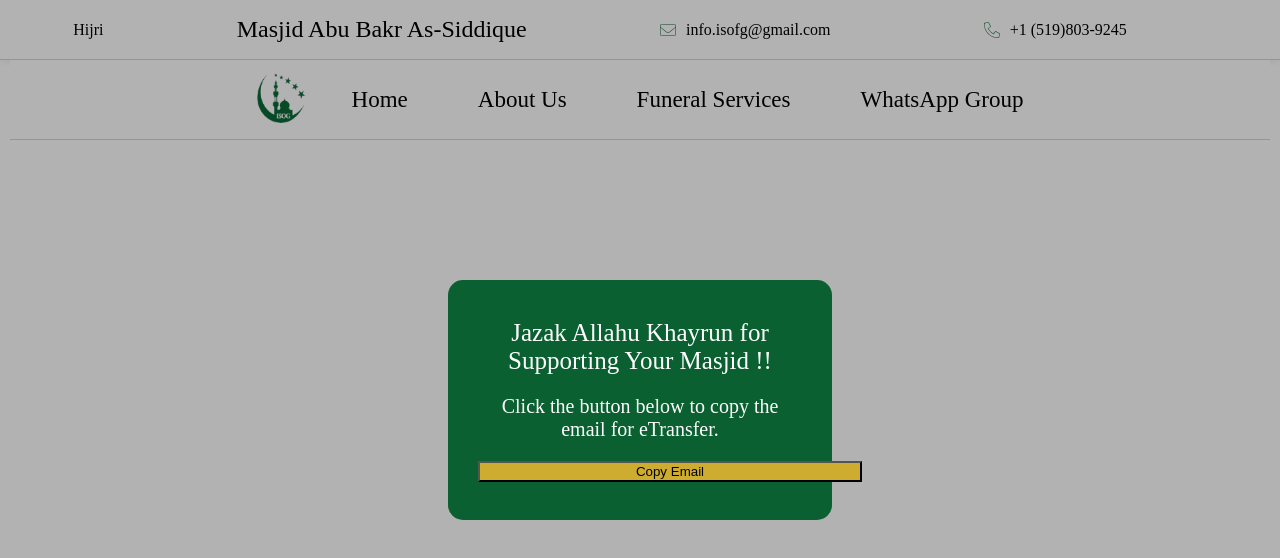
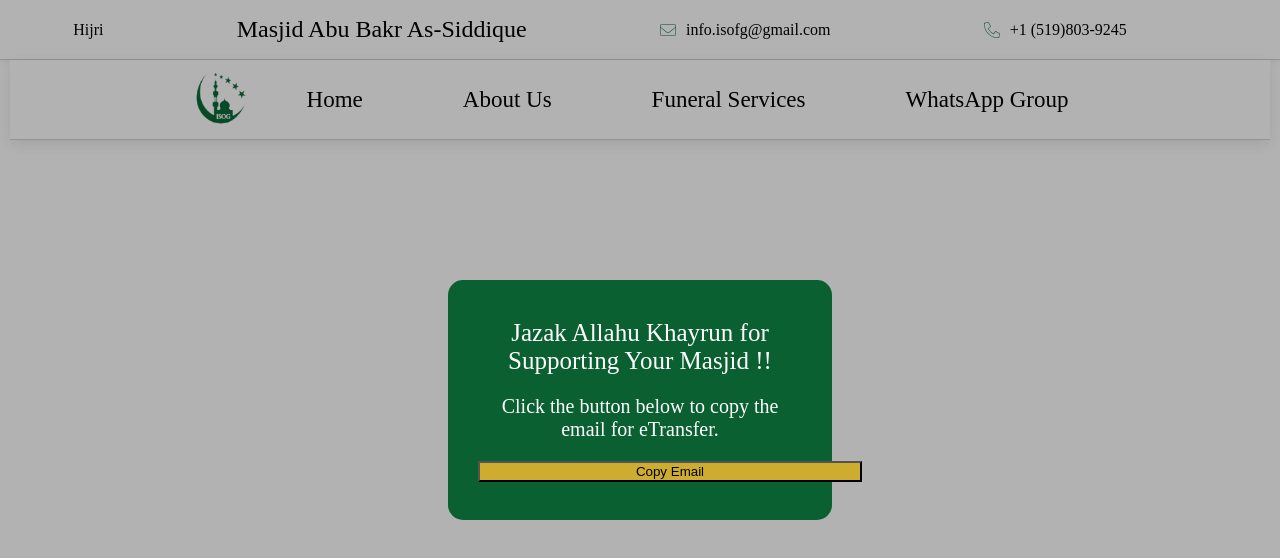
Before and after one commit to Abdull118/ISOG-Website, a React (Create React App) app: page /eTransfer in a window 1280 px wide. Shown: the top 558 px of the page. Built offline with nearby package versions, Linux system fonts and the light colour scheme; no server answers.

Commit message:
navbar updates

```diff
--- a/src/components/NavBar/NavBar.css
+++ b/src/components/NavBar/NavBar.css
@@ -8,7 +8,53 @@
       opacity: 1;
       transform: translateY(0);
     }
-  }
+}
+
+@keyframes slideInFromRight {
+    0% {
+        opacity: 0;
+        transform: translateX(100%);
+    }
+    100% {
+        opacity: 1;
+        transform: translateX(0);
+    }
+}
+
+@keyframes pulse {
+    0% {
+        transform: scale(1);
+    }
+    50% {
+        transform: scale(1.05);
+    }
+    100% {
+        transform: scale(1);
+    }
+}
+
+@keyframes slideInFromTop {
+    0% {
+        opacity: 0;
+        transform: translateY(-20px);
+    }
+    100% {
+        opacity: 1;
+        transform: translateY(0);
+    }
+}
+
+@keyframes glow {
+    0% {
+        box-shadow: 0 0 5px rgba(10, 96, 48, 0.3);
+    }
+    50% {
+        box-shadow: 0 0 20px rgba(10, 96, 48, 0.6);
+    }
+    100% {
+        box-shadow: 0 0 5px rgba(10, 96, 48, 0.3);
+    }
+}
 
 .header{
     display: flex;
@@ -55,15 +101,27 @@ a{
     justify-content: center;
     margin:0 10px;
     height: 80px;
-    animation: fadeInFromBottom 1s ease forwards;
+    animation: slideInFromTop 0.8s ease forwards;
     border-bottom: 0.5px solid lightgray;
+    box-shadow: 0 4px 15px rgba(0,0,0,0.1);
+    transition: all 0.3s ease;
+}
 
+.navBarHeader:hover {
+    box-shadow: 0 6px 25px rgba(0,0,0,0.15);
 }
 
 .mosqueLogo img{
     width: 55px;
     height: 50px;
     position: relative;
+    transition: all 0.3s ease;
+    animation: pulse 2s ease-in-out infinite;
+}
+
+.mosqueLogo img:hover {
+    transform: scale(1.1) rotate(5deg);
+    filter: drop-shadow(0 4px 8px rgba(10, 96, 48, 0.3));
 }
 
 .navBarHeader ul{
@@ -78,11 +136,52 @@ a{
 
 .navBarHeader ul li{
     cursor: pointer;
+    position: relative;
+    padding: 10px 15px;
+    border-radius: 8px;
+    transition: all 0.3s ease;
+    font-weight: 500;
+    overflow: hidden;
 }
 
-.navBarHeader ul li:hover{
-    border-bottom: 3px solid rgb(10, 96, 48);
+.navBarHeader ul li::before {
+    content: '';
+    position: absolute;
+    top: 0;
+    left: -100%;
+    width: 100%;
+    height: 100%;
+    background: linear-gradient(90deg, transparent, rgba(10, 96, 48, 0.1), transparent);
+    transition: left 0.5s ease;
+}
 
+.navBarHeader ul li:hover::before {
+    left: 100%;
+}
+
+.navBarHeader ul li::after {
+    content: '';
+    position: absolute;
+    bottom: 0;
+    left: 50%;
+    width: 0;
+    height: 3px;
+    background: linear-gradient(90deg, #CDAC2F, rgb(10, 96, 48));
+    transition: all 0.3s ease;
+    transform: translateX(-50%);
+    border-radius: 2px;
+}
+
+.navBarHeader ul li:hover::after {
+    width: 100%;
+}
+
+.navBarHeader ul li:hover {
+    transform: translateY(-2px);
+    color: rgb(10, 96, 48);
+    font-weight: 600;
+    text-shadow: 0 2px 4px rgba(10, 96, 48, 0.2);
+    box-shadow: 0 4px 15px rgba(10, 96, 48, 0.15);
 }
 .mosqueName{
     font-size: 24px;
@@ -91,25 +190,48 @@ a{
 .donateBtn{
     border: 0;
     border-radius: 15px;
-    padding: 15px;
-    background-color: rgb(10, 96, 48);
-    transition: background-color 0.3s ease;
+    padding: 15px 25px;
+    background: linear-gradient(135deg, #CDAC2F, rgb(10, 96, 48));
+    transition: all 0.3s ease;
     color: white;
     display: flex;
     font-size: 20px;
     justify-content: center;
     align-items: center;
     cursor: pointer;
+    position: relative;
+    overflow: hidden;
+    font-weight: 600;
+    box-shadow: 0 4px 15px rgba(10, 96, 48, 0.3);
+}
+
+.donateBtn::before {
+    content: '';
+    position: absolute;
+    top: 0;
+    left: -100%;
+    width: 100%;
+    height: 100%;
+    background: linear-gradient(90deg, transparent, rgba(255, 255, 255, 0.2), transparent);
+    transition: left 0.5s ease;
+}
+
+.donateBtn:hover::before {
+    left: 100%;
 }
 
 .donateBtn a {
     color: white;
     text-align: center;
+    position: relative;
+    z-index: 1;
 }
 
 .donateBtn:hover{
-    background-color: #CDAC2F;
-    border-bottom: 0px !important;
+    background: linear-gradient(135deg, rgb(10, 96, 48), #CDAC2F);
+    transform: translateY(-3px) scale(1.05);
+    box-shadow: 0 8px 25px rgba(10, 96, 48, 0.4);
+    animation: glow 1.5s ease-in-out infinite;
 }
 
 
@@ -196,10 +318,12 @@ a{
         position: absolute;
         z-index: 10;
         top: 0;
-        background-color: white;
+        background: linear-gradient(135deg, white, #f8f9fa);
         right: 0;
         width: 70vw;
-        animation: slideInFromRight 1s ease forwards;
+        animation: slideInFromRight 0.6s ease forwards;
+        box-shadow: -5px 0 25px rgba(0,0,0,0.2);
+        backdrop-filter: blur(10px);
     }
 
     .donateBtn{
@@ -212,20 +336,73 @@ a{
         list-style: none;
         display: flex;
         flex-direction: column;
-        gap: 10px;
+        gap: 15px;
         font-size: 20px;
+        padding: 20px;
+    }
+
+    .mobileNavOpen ul li {
+        padding: 15px 20px;
+        border-radius: 10px;
+        transition: all 0.3s ease;
+        position: relative;
+        overflow: hidden;
+        background: rgba(255, 255, 255, 0.1);
+        border: 1px solid rgba(10, 96, 48, 0.1);
+    }
+
+    .mobileNavOpen ul li::before {
+        content: '';
+        position: absolute;
+        top: 0;
+        left: -100%;
+        width: 100%;
+        height: 100%;
+        background: linear-gradient(90deg, transparent, rgba(10, 96, 48, 0.1), transparent);
+        transition: left 0.5s ease;
+    }
+
+    .mobileNavOpen ul li:hover::before {
+        left: 100%;
+    }
+
+    .mobileNavOpen ul li:hover {
+        transform: translateX(10px);
+        background: rgba(10, 96, 48, 0.1);
+        box-shadow: 0 4px 15px rgba(10, 96, 48, 0.2);
+    }
+
+    .mobileNavOpen ul li a {
+        color: rgb(10, 96, 48);
+        font-weight: 600;
+        transition: all 0.3s ease;
+    }
+
+    .mobileNavOpen ul li:hover a {
+        color: rgb(10, 96, 48);
+        text-shadow: 0 2px 4px rgba(10, 96, 48, 0.2);
     }
 
     .closeOutModal{
         margin-top: 20px;
         margin-left: 10px;
         font-family: Arial, Helvetica, sans-serif;
-        background-color: rgb(10, 96, 48);
+        background: linear-gradient(135deg, #CDAC2F, rgb(10, 96, 48));
         width: 5vw;
         text-align: center;
         border-radius: 10px;
         color: white;
-        box-shadow: 0px 0px 10px  0px rgba(0,0,0,.1);
+        box-shadow: 0 4px 15px rgba(10, 96, 48, 0.3);
+        cursor: pointer;
+        transition: all 0.3s ease;
+        font-weight: 600;
+        padding: 8px;
+    }
+
+    .closeOutModal:hover {
+        transform: scale(1.1) rotate(5deg);
+        box-shadow: 0 6px 20px rgba(10, 96, 48, 0.4);
+        animation: pulse 1s ease-in-out;
     }
 
     .calendarAndCountDownContainer{
--- a/src/pages/Home.css
+++ b/src/pages/Home.css
@@ -1,5 +1,8 @@
 * {
   box-sizing: border-box;
+  -webkit-font-smoothing: antialiased;
+  -moz-osx-font-smoothing: grayscale;
+  text-rendering: optimizeLegibility;
 }
 
 @keyframes fadeInFromBottom {
@@ -120,6 +123,8 @@ strong{
 
 .prayerTableHomePage {
     border-collapse: collapse;
+    -webkit-font-smoothing: antialiased;
+    -moz-osx-font-smoothing: grayscale;
 }
 
 
@@ -275,10 +280,13 @@ span{
     border-radius: 15px;
     backdrop-filter: blur(10px);
     transition: transform 0.3s ease, box-shadow 0.3s ease;
+    will-change: transform;
+    backface-visibility: hidden;
+    transform: translateZ(0);
 }
 
 .suhoorContainer:hover, .iftarContainer:hover {
-    transform: translateY(-5px);
+    transform: translateY(-5px) translateZ(0);
     box-shadow: 0 8px 25px rgba(0,0,0,0.2);
 }
 
```
